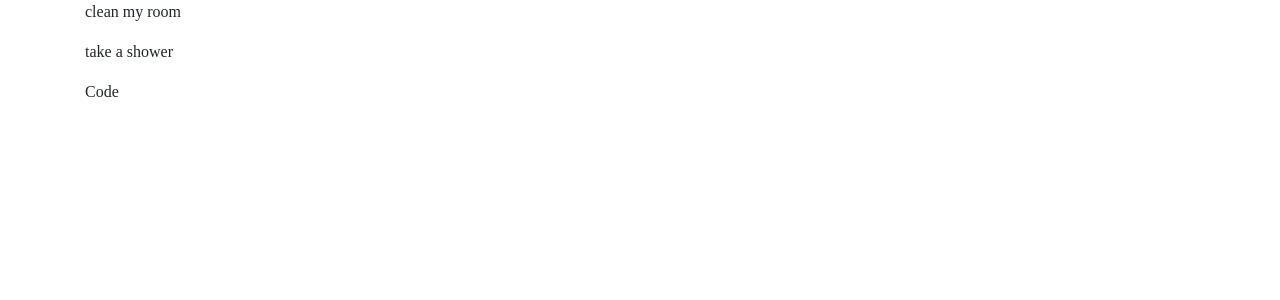
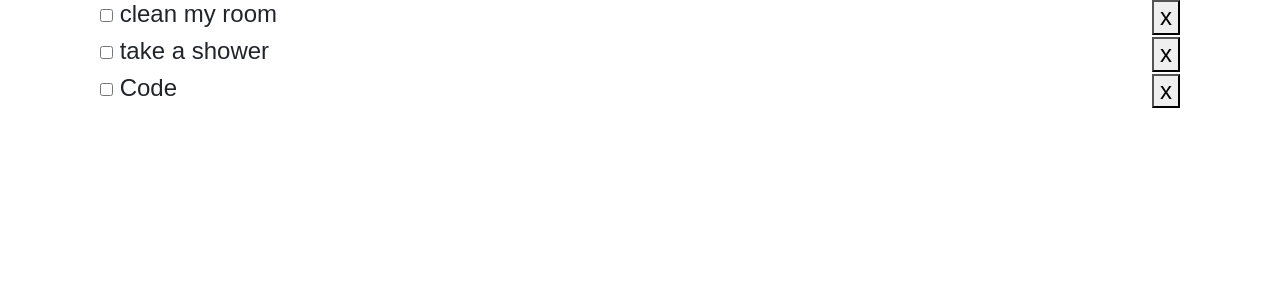
Before and after one commit to muchem/Angular-Todo-App, an Angular app: page / in a window 1280 px wide. Shown: the top 300 px of the page. Built offline with nearby package versions, Linux system fonts and the light colour scheme.

Commit message:
remove margin on global stylesheet and change font family

```diff
--- a/src/app/Components/todo-item/todo-item.component.css
+++ b/src/app/Components/todo-item/todo-item.component.css
@@ -0,0 +1,3 @@
+.delete{
+    float: right;
+}
--- a/src/app/Components/todo-item/todo-item.component.html
+++ b/src/app/Components/todo-item/todo-item.component.html
@@ -1,3 +1,7 @@
-<p>
+<div class = 'container'>
+<h4>
+    <input type="checkbox" />
     {{todo.title}}
-</p>
+    <button class ='delete'>x</button>
+</h4>
+</div>
--- a/src/styles.css
+++ b/src/styles.css
@@ -1,2 +1,6 @@
 /* You can add global s
 tyles to this file, and also import other style files */
+*{
+    margin:0px;
+    font-family:sans-serif;
+}
```
